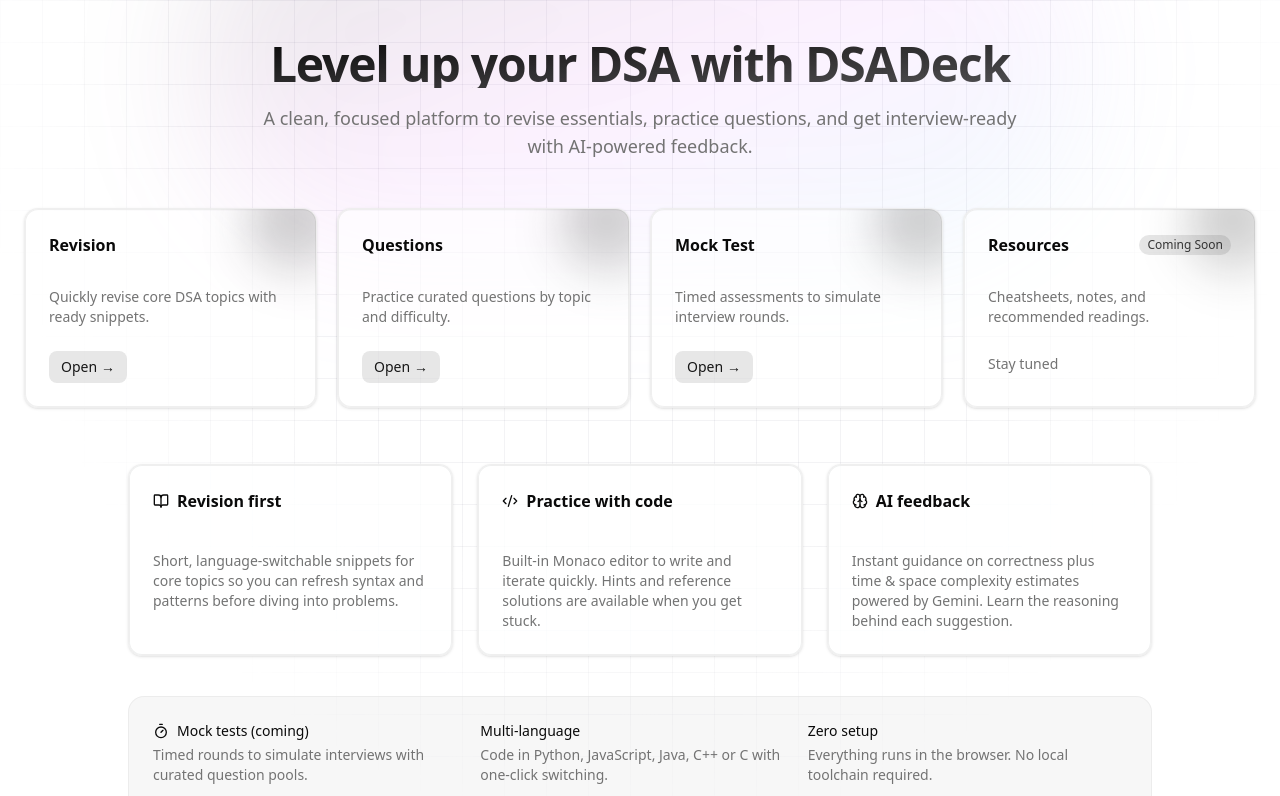
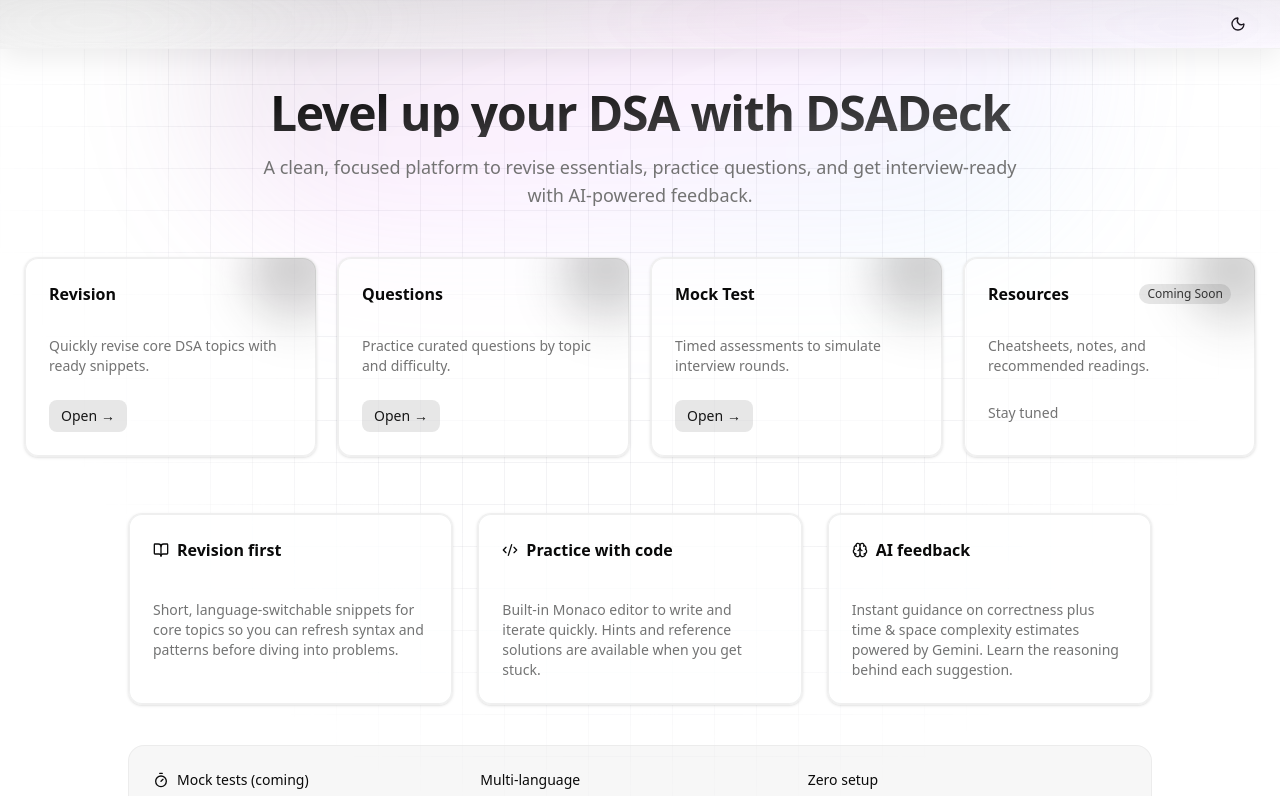
Before and after one commit to iamitkrp/dsadeck, a Next.js app: page / in a window 1280 px wide. Shown: the top 796 px of the page. Built offline with nearby package versions, Linux system fonts and the light colour scheme.

Commit message:
added theme toggle on landing page

```diff
--- a/src/components/back-bar.tsx
+++ b/src/components/back-bar.tsx
@@ -16,20 +16,21 @@ export default function BackBar() {
     else router.push("/");
   }
 
-  // Hide the bar on the home page for a cleaner landing
-  const hide = pathname === "/";
-
-  if (hide) return null;
+  // On the home page we still show the bar to host the theme toggle,
+  // but we hide the Back button for a cleaner landing.
+  const hideBack = pathname === "/";
 
   return (
     <header className="liquid-glass sticky top-0 z-40 w-full border-b border-border/50 bg-background/40 supports-[backdrop-filter]:backdrop-blur-xl shadow-[0_8px_30px_rgba(0,0,0,0.08)] relative overflow-hidden">
       {/* glassy tint + subtle gradient */}
       <div aria-hidden className="pointer-events-none absolute inset-0 -z-10 bg-gradient-to-br from-foreground/10 to-transparent" />
       <div className="mx-auto flex h-12 max-w-7xl items-center gap-3 px-4 sm:px-6">
-        <Button size="sm" variant="ghost" onClick={onBack} className="gap-1">
-          <ArrowLeft className="size-4" />
-          Back
-        </Button>
+        {!hideBack && (
+          <Button size="sm" variant="ghost" onClick={onBack} className="gap-1">
+            <ArrowLeft className="size-4" />
+            Back
+          </Button>
+        )}
         <div className="ml-auto" />
         <ThemeToggle />
       </div>
```
